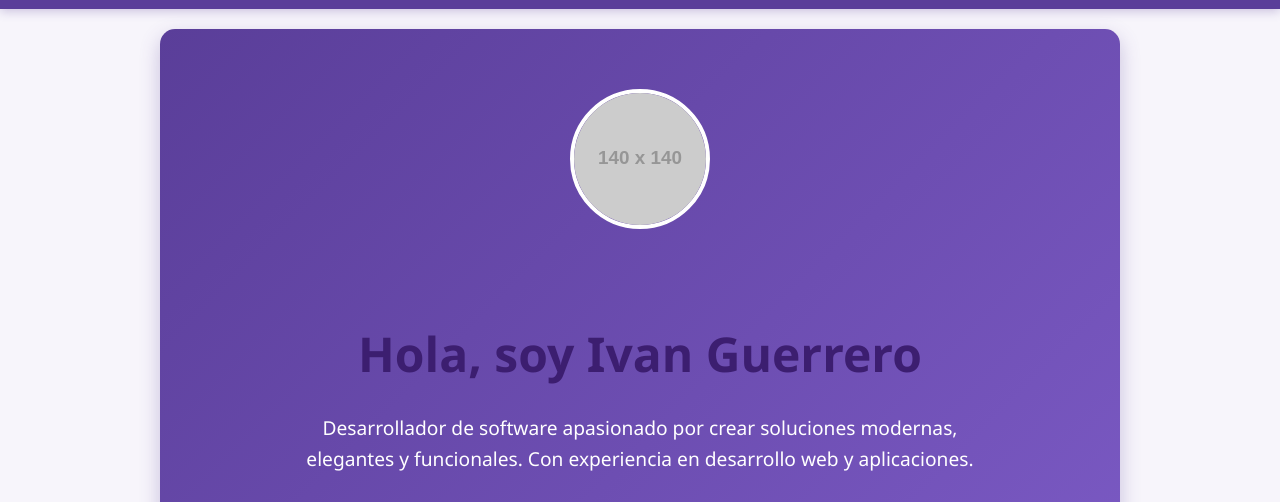
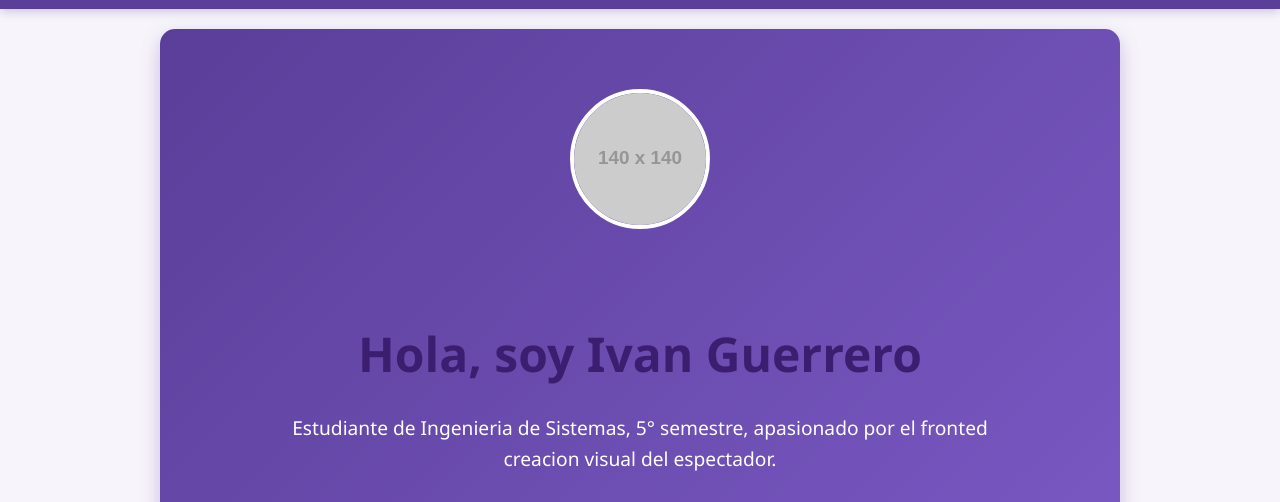
Before and after one commit to ivanGR263/ivanGR263.github.io, a plain HTML site: page index.html in a window 1280 px wide. Shown: the part 76-578 px from the top of the page. Drawn offline with Linux system fonts and the light colour scheme; placeholder pictures from the web are drawn by us.

Commit message:
Update index.html

```diff
--- a/index.html
+++ b/index.html
@@ -252,8 +252,7 @@
       <img src="https://via.placeholder.com/140" alt="Foto de perfil" />
       <h1>Hola, soy Ivan Guerrero</h1>
       <p>
-        Desarrollador de software apasionado por crear soluciones modernas, elegantes y funcionales.
-        Con experiencia en desarrollo web y aplicaciones.
+      Estudiante de Ingenieria de Sistemas, 5° semestre, apasionado por el fronted creacion visual del espectador.
       </p>
       <div class="social-icons" aria-label="Enlaces a redes sociales">
         <a href="#" aria-label="GitHub" tabindex="5" target="_blank"
```
